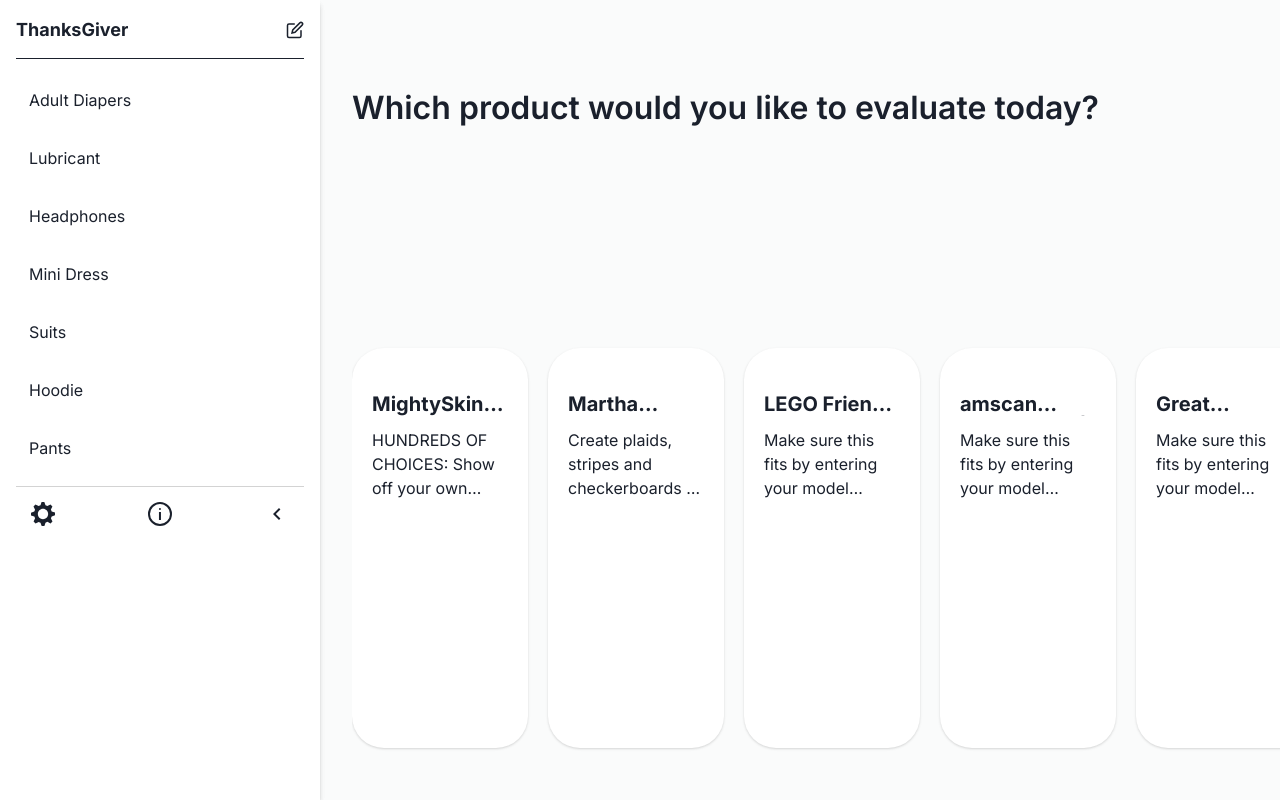
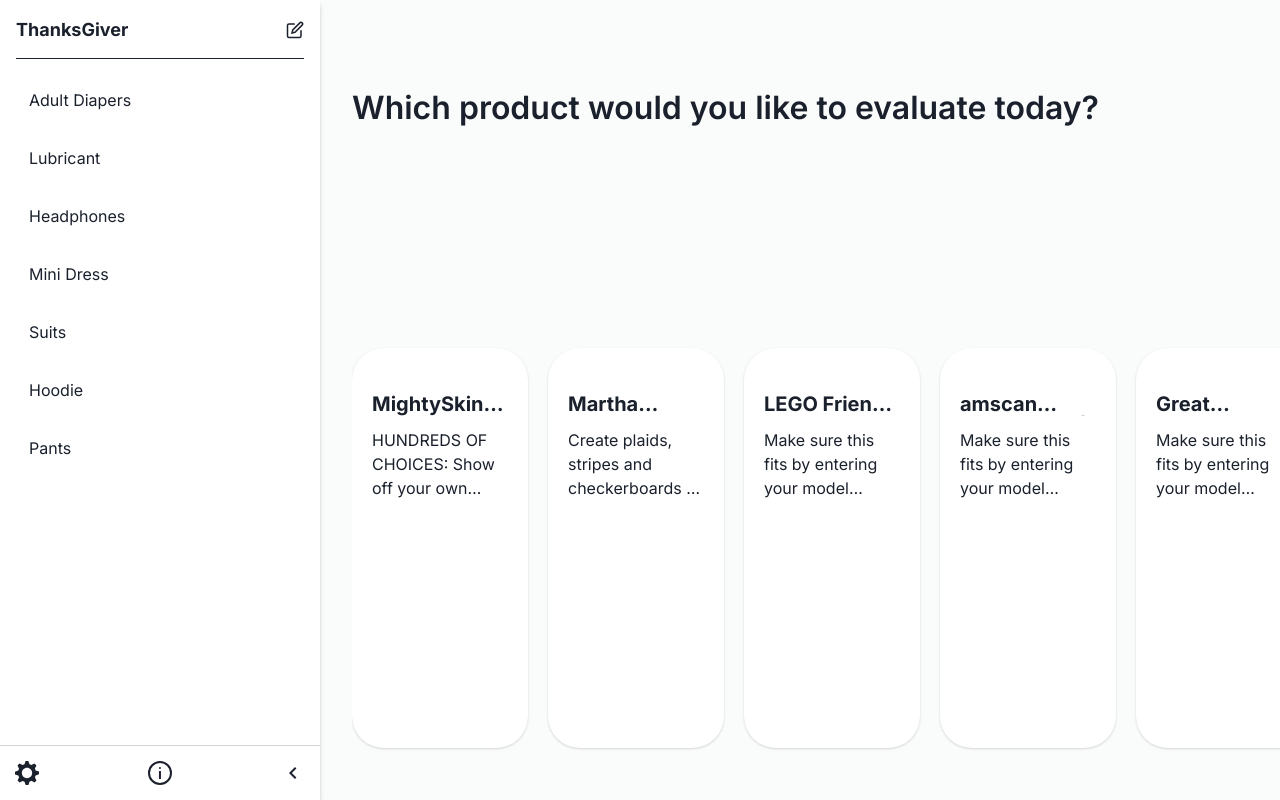
Before and after one commit to euanlimzx/cerebral, a Next.js app: page / in a window 1280 px wide. Shown: the top 800 px of the page. Built offline with nearby package versions, Linux system fonts and the light colour scheme.

Commit message:
Completed SideBar

```diff
--- a/src/components/sidebar.js
+++ b/src/components/sidebar.js
@@ -62,6 +62,7 @@
       boxShadow="md"
       zIndex={1}
     >
+      {/* Header Section */}
       <Flex
         fontSize="lg"
         fontWeight="bold"
@@ -75,8 +76,15 @@
         <EditIcon />
       </Flex>
 
-      <VStack spacing="2" align="stretch" marginTop="15px" position='relative' height = "400x">
-          <InteractiveBox hoverEffect={true} borderRadius="5" >
+      {/* Content Section */}
+      <VStack
+        spacing="2"
+        align="stretch"
+        marginTop="15px"
+        height="calc(100vh - 100px)"
+        overflowY="auto"
+      >
+        <InteractiveBox hoverEffect={true} borderRadius="5">
           Adult Diapers
         </InteractiveBox>
 
@@ -103,25 +111,23 @@
         <InteractiveBox hoverEffect={true} borderRadius="5">
           Pants
         </InteractiveBox>
-
-        <Box marginBottom='60px'></Box>
+      </VStack>
 
       <Flex
         position="absolute"
         bottom="0"
-          width='100%'
+        left="0"
+        width="100%"
         padding="15px"
         bg="white"
         borderTop="1px solid lightgray"
         justifyContent="space-between"
         alignItems="center"
-          zIndex="10"
       >
         <SettingsIcon boxSize={6} />
         <InfoOutlineIcon boxSize={6} />
         <ChevronLeftIcon boxSize={6} />
       </Flex>
-      </VStack>
     </Box>
   );
 }
```
Lines whose indentation alone changed are shown as unchanged.
